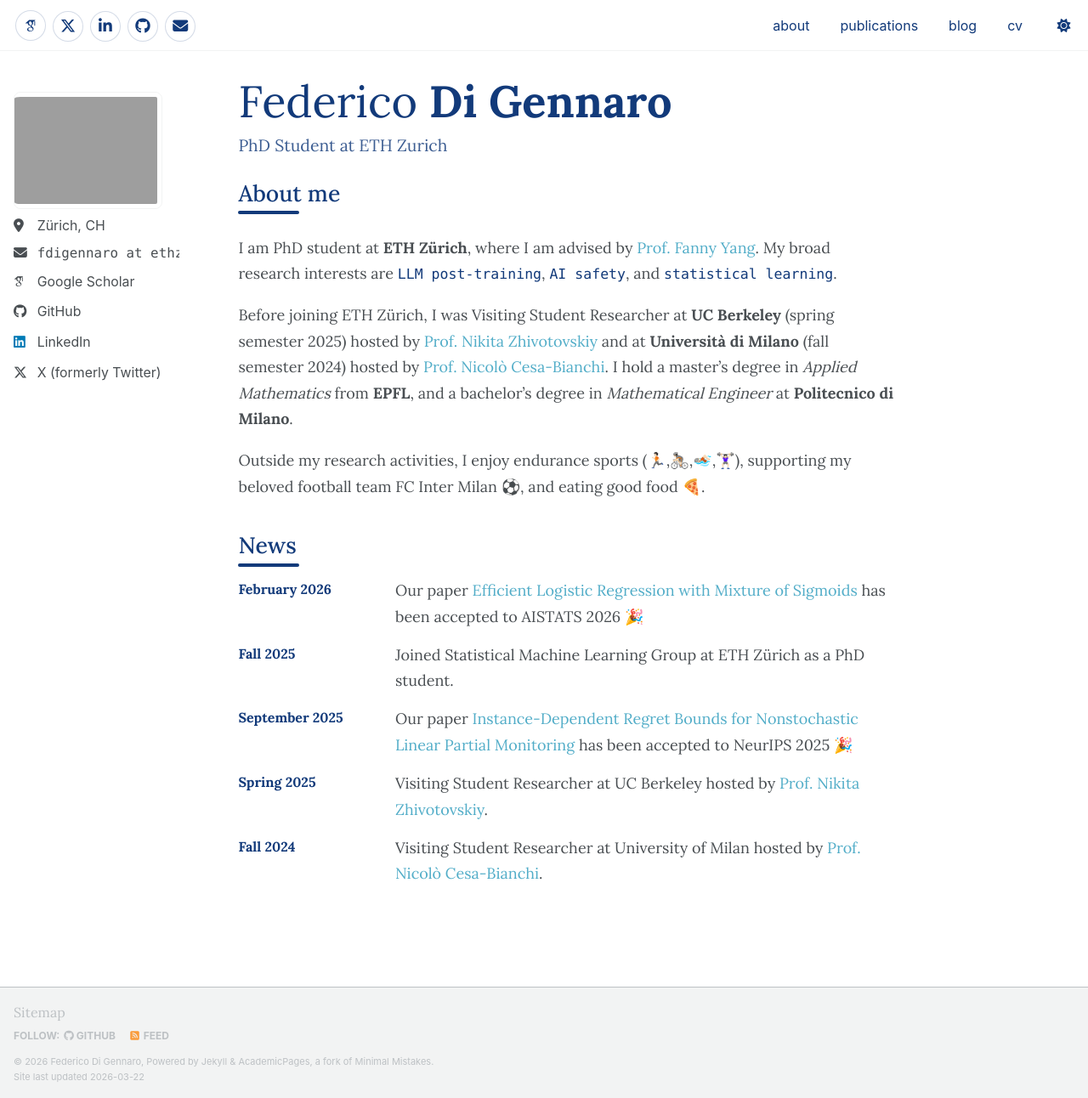
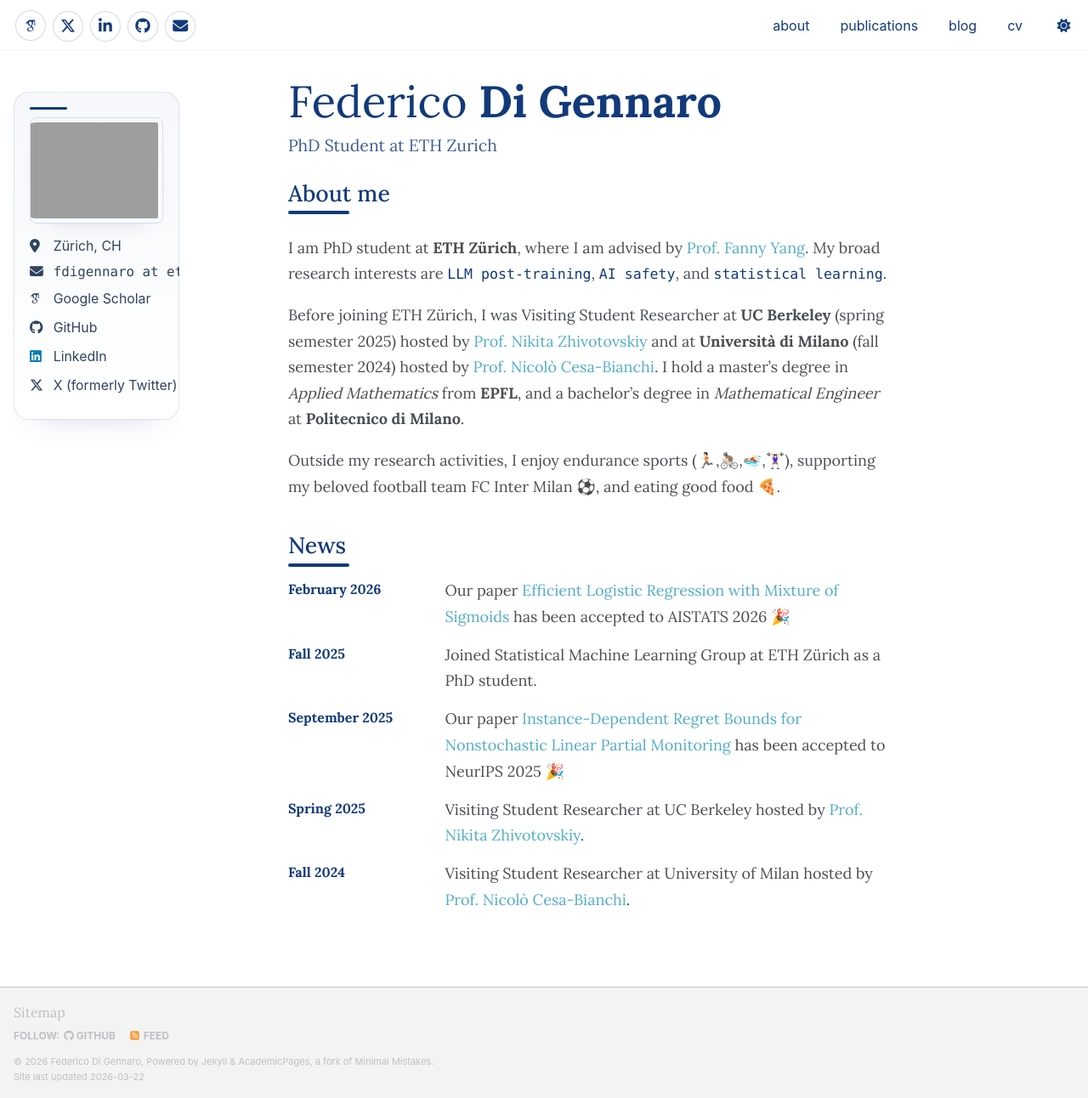
Before and after one commit to FedericoDiGennaro/FedericoDiGennaro.github.io, a Jekyll site: the page built from _pages/about.md, in a window 1280 px wide and 1292 px high. Shown: the whole window at 85% size. Built offline with Jekyll 4.4.1, drawn with Linux system fonts in a browser that asks for light colours; some web fonts are replaced; a script bundle is joined from its source files by our own code; library files that are not in the unit come from our copies.

Commit message:
Refine homepage layout and sidebar card styling

```diff
--- a/_layouts/single.html
+++ b/_layouts/single.html
@@ -17,7 +17,7 @@
 <div id="main" role="main">
   {% include sidebar.html %}
 
-  <article class="page" itemscope itemtype="http://schema.org/CreativeWork">
+  <article class="page{% if page.url == "/" %} page--home{% endif %}" itemscope itemtype="http://schema.org/CreativeWork">
     {% if page.title %}<meta itemprop="headline" content="{{ page.title | markdownify | strip_html | strip_newlines | escape_once }}">{% endif %}
     {% if page.excerpt %}<meta itemprop="description" content="{{ page.excerpt | markdownify | strip_html | strip_newlines | escape_once }}">{% endif %}
     {% if page.date %}<meta itemprop="datePublished" content="{{ page.date | date: "%B %d, %Y" }}">{% endif %}
--- a/_pages/about.md
+++ b/_pages/about.md
@@ -11,7 +11,8 @@
 
 I am PhD student at **ETH Zürich**, where I am advised by [Prof. Fanny Yang](https://sml.inf.ethz.ch/group/fannyy/). My broad research interests are `LLM post-training`, `AI safety`, and `statistical learning`.
 
-Before joining ETH Zürich, I was Visiting Student Researcher at **UC Berkeley** (spring semester 2025) hosted by [Prof. Nikita Zhivotovskiy](https://sites.google.com/view/nikitazhivotovskiy/) and at **Università di Milano** (fall semester 2024) hosted by [Prof. Nicolò Cesa-Bianchi](https://cesa-bianchi.di.unimi.it/). I hold a master's degree in *Applied Mathematics* from **EPFL**, and a bachelor's degree in *Mathematical Engineer* at **Politecnico di Milano**.
+Before joining ETH Zürich, I was Visiting Student Researcher at **UC Berkeley** (spring semester 2025) hosted by [Prof. Nikita Zhivotovskiy](https://sites.google.com/view/nikitazhivotovskiy/) and at **Università di Milano** (fall semester 2024) hosted by [Prof. Nicolò Cesa-Bianchi](https://cesa-bianchi.di.unimi.it/).
+I hold a master's degree in *Applied Mathematics* from **EPFL**, and a bachelor's degree in *Mathematical Engineer* at **Politecnico di Milano**.
 
 Outside my research activities, I enjoy endurance sports (🏃🏻,🚴🏻,🏊🏻,🏋🏻‍♀️), supporting my beloved football team FC Inter Milan ⚽️, and eating good food 🍕.
 
--- a/assets/css/custom.css
+++ b/assets/css/custom.css
@@ -158,9 +158,35 @@
   margin-left: 0 !important;
 }
 
+.sidebar > div {
+  position: relative;
+  padding: 1.1rem 1rem 1rem;
+  border: 1px solid rgba(18, 58, 122, 0.12);
+  border-radius: 18px;
+  background: linear-gradient(180deg, rgba(18, 58, 122, 0.04), rgba(255, 255, 255, 0.92));
+  box-shadow: 0 16px 36px -28px rgba(18, 58, 122, 0.35);
+}
+
+.sidebar > div::before {
+  content: "";
+  position: absolute;
+  top: 0.9rem;
+  left: 1rem;
+  width: 44px;
+  height: 3px;
+  border-radius: 999px;
+  background: #123a7a;
+}
+
 @include breakpoint($large) {
   .author__content {
     padding-left: 0 !important;
+  }
+}
+
+@include breakpoint($large) {
+  .sidebar > div {
+    padding: 1.25rem 1.05rem 1.1rem;
   }
 }
 
@@ -173,6 +199,36 @@
 .author__mono {
   font-family: ui-monospace, SFMono-Regular, Menlo, Monaco, Consolas, "Liberation Mono", monospace;
   color: inherit;
+}
+
+.author__avatar {
+  margin-top: 0.5rem !important;
+}
+
+.author__avatar img,
+.sidebar .author__avatar img,
+div.author__avatar img {
+  max-width: 210px !important;
+  border: 1px solid rgba(18, 58, 122, 0.14) !important;
+  box-shadow: 0 12px 28px -24px rgba(18, 58, 122, 0.45);
+}
+
+.author__urls {
+  margin-top: 0.85rem !important;
+}
+
+.author__urls li {
+  margin-bottom: 0.35rem !important;
+}
+
+.author__urls a,
+.author__mono,
+.author__desktop {
+  color: #31445f !important;
+}
+
+.author__urls a:hover {
+  color: #123a7a !important;
 }
 
 /* Ensure news section renders with proper spacing */
@@ -450,3 +506,11 @@
     margin-left: 0.8rem;
   }
 }
+
+@media (min-width: 925px) {
+  .page.page--home {
+    width: calc(100% - 15rem) !important;
+    max-width: none !important;
+    margin-left: 14rem !important;
+  }
+}
```
